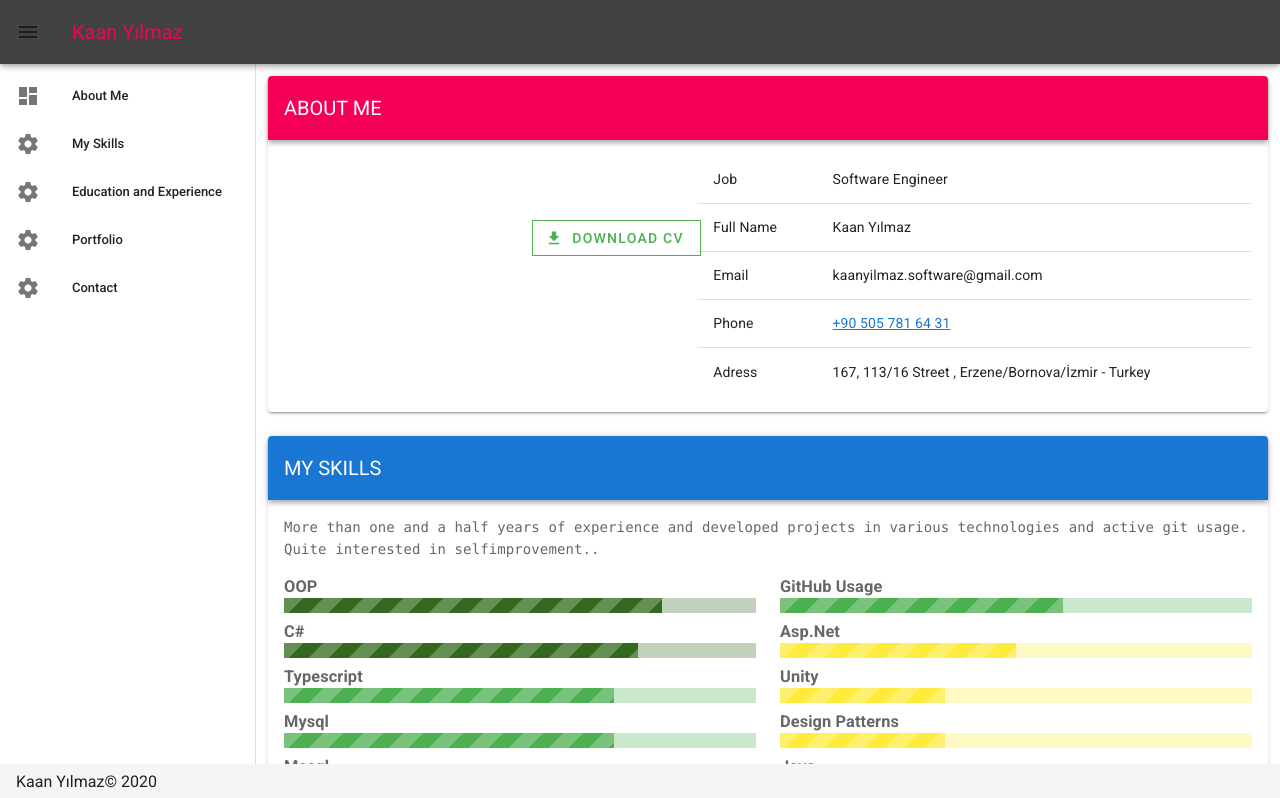
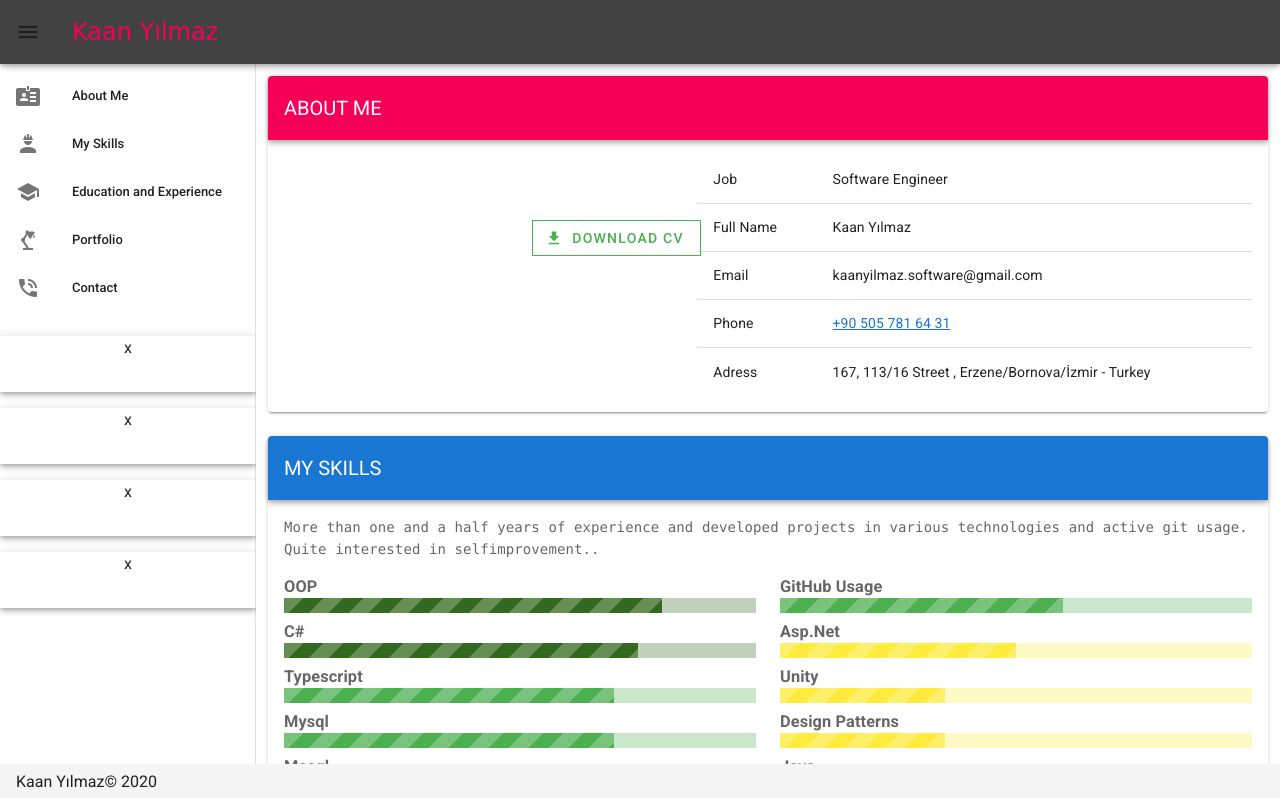
Before and after one commit to KaanYilmazz/kaannet, a Vue app: page / in a window 1280 px wide. Shown: the top 798 px of the page. Built offline with nearby package versions, Linux system fonts and the light colour scheme; what vue-particles would draw is missing.

Commit message:
some changes

```diff
--- a/src/App.vue
+++ b/src/App.vue
@@ -9,7 +9,7 @@
       <v-list dense>
         <v-list-item link>
           <v-list-item-action>
-            <v-icon>mdi-view-dashboard</v-icon>
+            <v-icon>mdi-badge-account-horizontal</v-icon>
           </v-list-item-action>
           <v-list-item-content>
             <v-list-item-title>About Me</v-list-item-title>
@@ -17,7 +17,7 @@
         </v-list-item>
         <v-list-item link>
           <v-list-item-action>
-            <v-icon>mdi-cog</v-icon>
+            <v-icon>mdi-account-hard-hat</v-icon>
           </v-list-item-action>
           <v-list-item-content>
             <v-list-item-title>My Skills</v-list-item-title>
@@ -25,7 +25,7 @@
         </v-list-item>
         <v-list-item link>
           <v-list-item-action>
-            <v-icon>mdi-cog</v-icon>
+            <v-icon>mdi-school</v-icon>
           </v-list-item-action>
           <v-list-item-content>
             <v-list-item-title>Education and Experience</v-list-item-title>
@@ -33,7 +33,7 @@
         </v-list-item>
         <v-list-item link>
           <v-list-item-action>
-            <v-icon>mdi-cog</v-icon>
+            <v-icon>mdi-desk-lamp</v-icon>
           </v-list-item-action>
           <v-list-item-content>
             <v-list-item-title>Portfolio</v-list-item-title>
@@ -41,13 +41,17 @@
         </v-list-item>
         <v-list-item link>
           <v-list-item-action>
-            <v-icon>mdi-cog</v-icon>
+            <v-icon>mdi-phone-in-talk</v-icon>
           </v-list-item-action>
           <v-list-item-content>
             <v-list-item-title>Contact</v-list-item-title>
           </v-list-item-content>
         </v-list-item>
       </v-list>
+      <v-bottom-navigation class="my-4">x</v-bottom-navigation>
+      <v-bottom-navigation class="my-4">x</v-bottom-navigation>
+      <v-bottom-navigation class="my-4">x</v-bottom-navigation>
+      <v-bottom-navigation class="my-4">x</v-bottom-navigation>
     </v-navigation-drawer>
 
     <v-app-bar color="secondary"
@@ -55,7 +59,7 @@
             clipped-left
     >
       <v-app-bar-nav-icon @click.stop="drawer = !drawer"></v-app-bar-nav-icon>
-      <v-toolbar-title style="color:#F50057">Kaan Yılmaz</v-toolbar-title>
+      <v-toolbar-title style="color:#F50057; font-size: x-large; font-family: 'Comic Sans MS'">Kaan Yılmaz</v-toolbar-title>
     </v-app-bar>
     <v-main>
       <v-container
```
